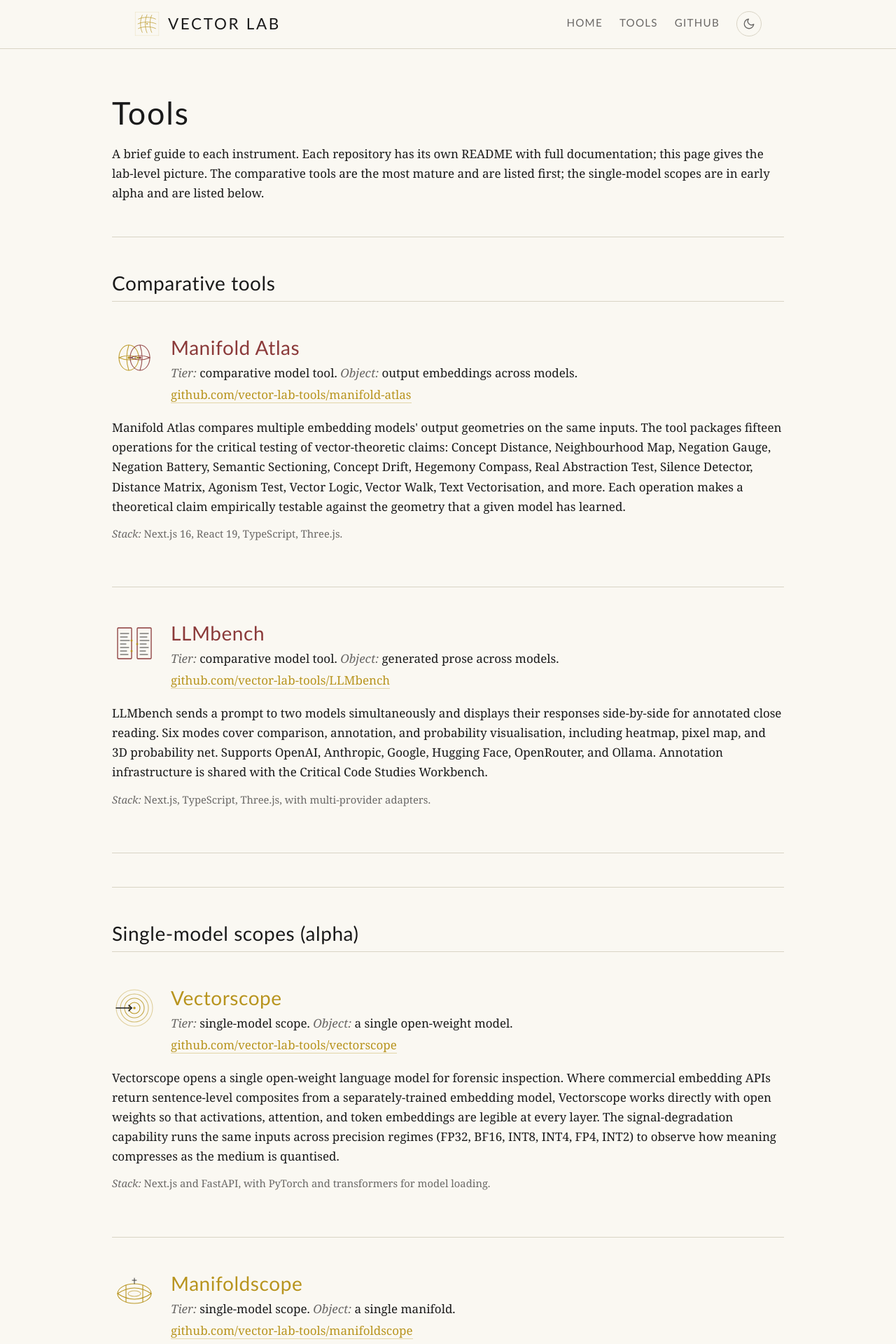
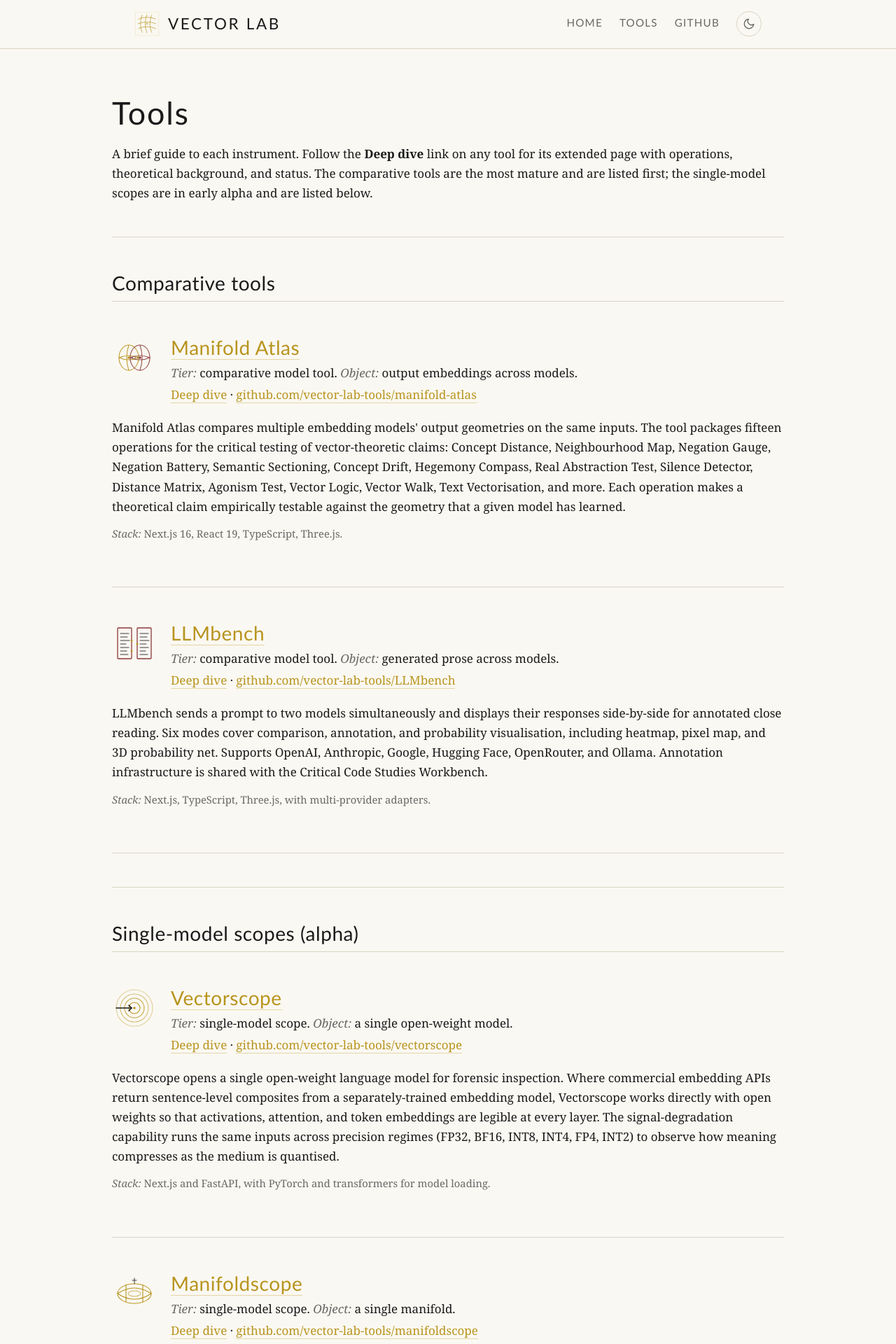
Before and after one commit to vector-lab-tools/vector-lab-tools.github.io, a Jekyll site: the page built from tools.md, in a window 1280 px wide. Shown: the top 1920 px of the page at 70% size. Built offline with Jekyll 4.4.1, drawn with Linux system fonts in a browser that asks for light colours.

Commit message:
Add deep-dive pages per tool
Five new pages at /tools/<slug>.html covering each instrument:
- Vectorscope (single-model scope, alpha)
- Manifoldscope (single-model scope, alpha)
- Theoryscope (single-model scope, alpha)
- Manifold Atlas (comparative, mature)
- LLMbench (comparative, mature)

Each page has a hero with icon, tier and object, short description,
operations, theoretical background with links back to the relevant
Stunlaw essays, stack, status, and cross-references to sibling tools.
tools.md overview updated so each tool title and a Deep dive link
point to the corresponding page. CSS extended with a .tool-deep-dive
block for the page header.

Co-Authored-By: Claude Opus 4.6 <noreply@anthropic.com>

```diff
--- a/assets/css/style.scss
+++ b/assets/css/style.scss
@@ -350,6 +350,37 @@ hr { border: 0; border-top: 1px solid var(--vl-rule); margin: 3rem 0; }
   p { margin: 0; font-size: 0.98rem; line-height: 1.55; }
 }
 
+// Tool deep-dive header (per-tool pages)
+
+.tool-deep-dive {
+  padding-bottom: 1.5rem;
+  border-bottom: 1px solid var(--vl-rule);
+  margin-bottom: 2rem;
+
+  .tool-entry-head {
+    display: flex;
+    align-items: flex-start;
+    gap: 1.25rem;
+    margin-bottom: 0;
+
+    h1 {
+      margin: 0 0 0.4rem;
+      padding: 0;
+      border: 0;
+      font-size: 2.6rem;
+    }
+
+    p { margin: 0 0 0.3rem; }
+
+    .tool-icon-lg {
+      width: 72px;
+      height: 72px;
+      flex-shrink: 0;
+      display: block;
+    }
+  }
+}
+
 // Tool entries (tools.md)
 
 .tool-entry {
--- a/tools.md
+++ b/tools.md
@@ -5,7 +5,7 @@ title: Tools
 
 # Tools
 
-A brief guide to each instrument. Each repository has its own README with full documentation; this page gives the lab-level picture. The comparative tools are the most mature and are listed first; the single-model scopes are in early alpha and are listed below.
+A brief guide to each instrument. Follow the **Deep dive** link on any tool for its extended page with operations, theoretical background, and status. The comparative tools are the most mature and are listed first; the single-model scopes are in early alpha and are listed below.
 
 ---
 
@@ -16,9 +16,9 @@ A brief guide to each instrument. Each repository has its own README with full d
 <div class="tool-entry-head">
 <img src="/assets/images/tools/manifold-atlas.svg" alt="" class="tool-icon-lg">
 <div>
-<h2>Manifold Atlas</h2>
+<h2><a href="/tools/manifold-atlas.html">Manifold Atlas</a></h2>
 <p class="object"><em>Tier:</em> comparative model tool. <em>Object:</em> output embeddings across models.</p>
-<p><a href="https://github.com/vector-lab-tools/manifold-atlas">github.com/vector-lab-tools/manifold-atlas</a></p>
+<p><a href="/tools/manifold-atlas.html">Deep dive</a> · <a href="https://github.com/vector-lab-tools/manifold-atlas">github.com/vector-lab-tools/manifold-atlas</a></p>
 </div>
 </div>
 
@@ -33,9 +33,9 @@ Manifold Atlas compares multiple embedding models' output geometries on the same
 <div class="tool-entry-head">
 <img src="/assets/images/tools/llmbench.svg" alt="" class="tool-icon-lg">
 <div>
-<h2>LLMbench</h2>
+<h2><a href="/tools/llmbench.html">LLMbench</a></h2>
 <p class="object"><em>Tier:</em> comparative model tool. <em>Object:</em> generated prose across models.</p>
-<p><a href="https://github.com/vector-lab-tools/LLMbench">github.com/vector-lab-tools/LLMbench</a></p>
+<p><a href="/tools/llmbench.html">Deep dive</a> · <a href="https://github.com/vector-lab-tools/LLMbench">github.com/vector-lab-tools/LLMbench</a></p>
 </div>
 </div>
 
@@ -54,9 +54,9 @@ LLMbench sends a prompt to two models simultaneously and displays their response
 <div class="tool-entry-head">
 <img src="/assets/images/tools/vectorscope.svg" alt="" class="tool-icon-lg">
 <div>
-<h2>Vectorscope</h2>
+<h2><a href="/tools/vectorscope.html">Vectorscope</a></h2>
 <p class="object"><em>Tier:</em> single-model scope. <em>Object:</em> a single open-weight model.</p>
-<p><a href="https://github.com/vector-lab-tools/vectorscope">github.com/vector-lab-tools/vectorscope</a></p>
+<p><a href="/tools/vectorscope.html">Deep dive</a> · <a href="https://github.com/vector-lab-tools/vectorscope">github.com/vector-lab-tools/vectorscope</a></p>
 </div>
 </div>
 
@@ -71,9 +71,9 @@ Vectorscope opens a single open-weight language model for forensic inspection. W
 <div class="tool-entry-head">
 <img src="/assets/images/tools/manifoldscope.svg" alt="" class="tool-icon-lg">
 <div>
-<h2>Manifoldscope</h2>
+<h2><a href="/tools/manifoldscope.html">Manifoldscope</a></h2>
 <p class="object"><em>Tier:</em> single-model scope. <em>Object:</em> a single manifold.</p>
-<p><a href="https://github.com/vector-lab-tools/manifoldscope">github.com/vector-lab-tools/manifoldscope</a></p>
+<p><a href="/tools/manifoldscope.html">Deep dive</a> · <a href="https://github.com/vector-lab-tools/manifoldscope">github.com/vector-lab-tools/manifoldscope</a></p>
 </div>
 </div>
 
@@ -88,9 +88,9 @@ Manifoldscope treats a single manifold, understood as an embedding output togeth
 <div class="tool-entry-head">
 <img src="/assets/images/tools/theoryscope.svg" alt="" class="tool-icon-lg">
 <div>
-<h2>Theoryscope</h2>
+<h2><a href="/tools/theoryscope.html">Theoryscope</a></h2>
 <p class="object"><em>Tier:</em> single-model scope. <em>Object:</em> a corpus of theoretical texts.</p>
-<p><a href="https://github.com/vector-lab-tools/theoryscope">github.com/vector-lab-tools/theoryscope</a></p>
+<p><a href="/tools/theoryscope.html">Deep dive</a> · <a href="https://github.com/vector-lab-tools/theoryscope">github.com/vector-lab-tools/theoryscope</a></p>
 </div>
 </div>
 
```
Also changed, not shown: tools/llmbench.md (added, +58 -0 lines), tools/manifold-atlas.md (added, +60 -0 lines), tools/manifoldscope.md (added, +67 -0 lines), tools/theoryscope.md (added, +52 -0 lines), tools/vectorscope.md (added, +46 -0 lines).
